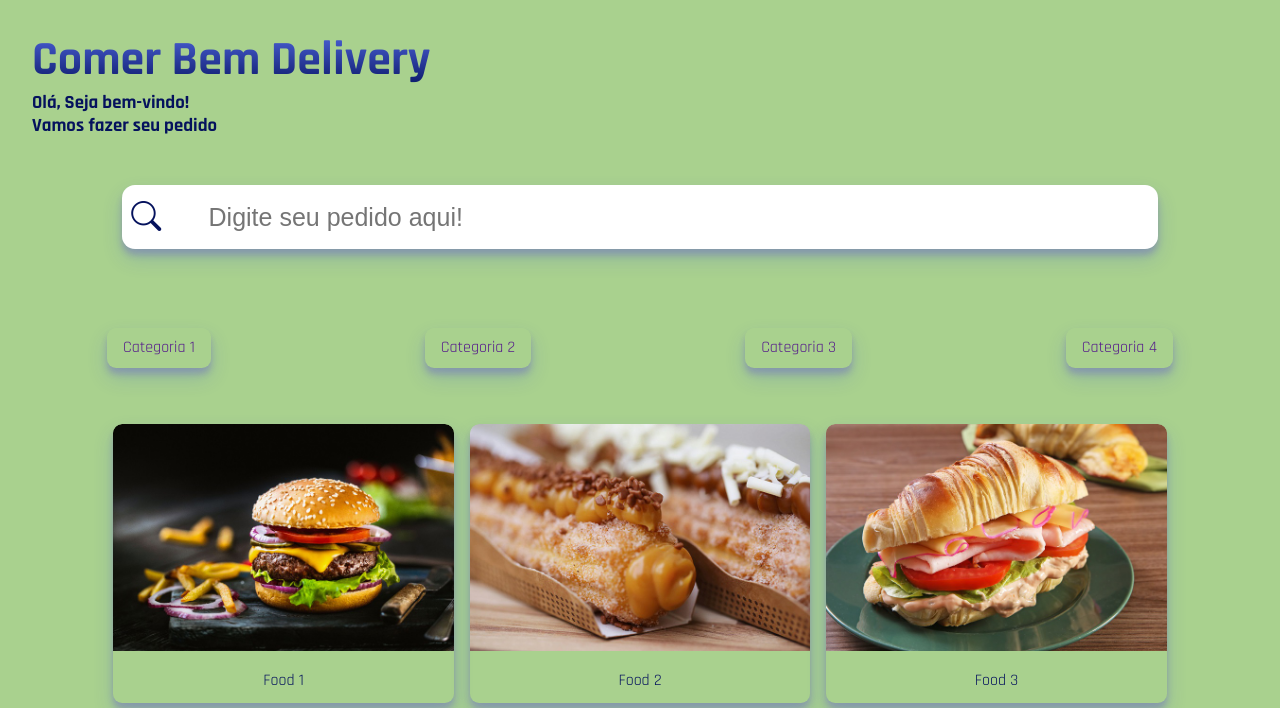
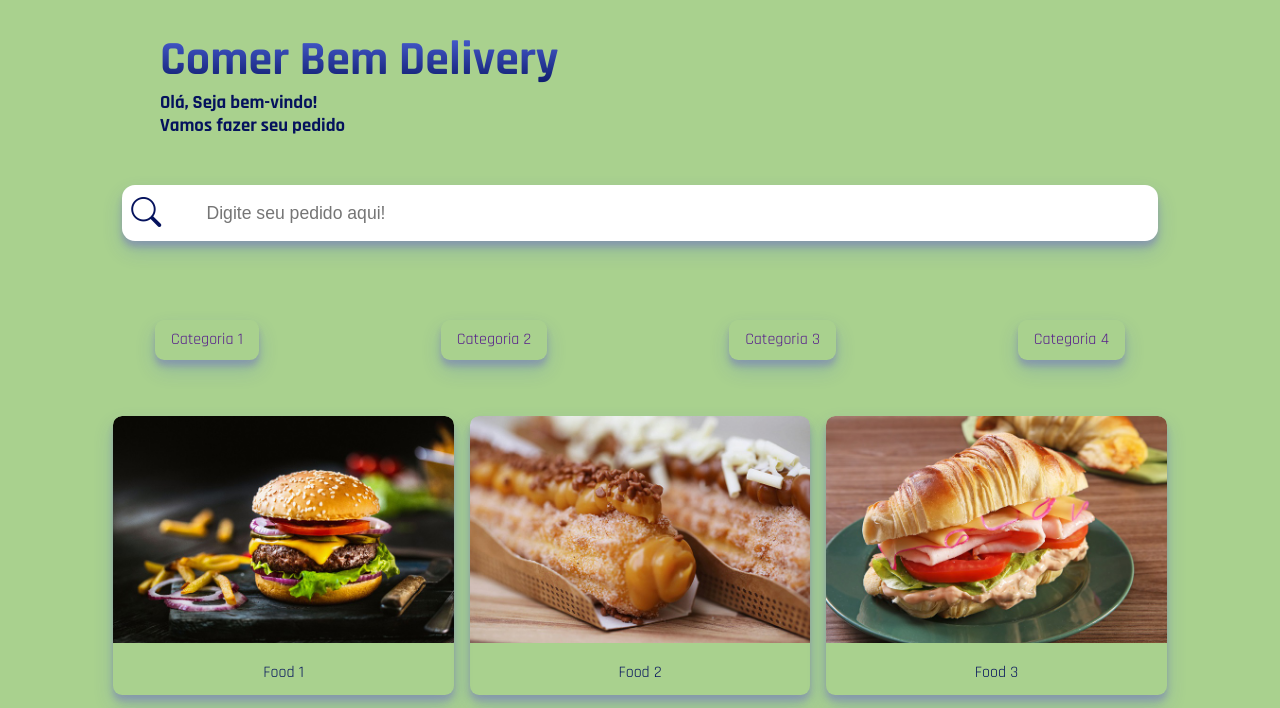
Before and after one commit to AugustoN9/ProjetoDelivery_Italents2023Html, a plain HTML site: page index.html in a window 1280 px wide. Shown: the part 88-796 px from the top of the page. Drawn offline with nearby package versions, Linux system fonts and the light colour scheme.

Commit message:
atualizando css ...

```diff
--- a/css/estilo.css
+++ b/css/estilo.css
@@ -66,6 +66,8 @@ body {
 /* Estilizando o Seção de Mensagens*/
 
 section#mensagens-inicio {
+    width: 80%;
+    margin-left: 10%;
     padding: 2rem;
 }
 
@@ -102,7 +104,7 @@ section#pesquisa i {
 #input-pesquisa {
     width: 90%;
     margin: auto;
-    font-size: 25px;
+    font-size: 1.1rem;
     padding: 1.1rem 4rem;
     border: none;
     border-radius: 13px;
@@ -126,7 +128,8 @@ section#pesquisa i {
 
 section#categorias {
     display: flex;
-    width: 100%;
+    width: 90%;
+    margin-left: 5%;
     padding: 3rem 0;
     align-items: center;
     justify-content: center;
```
